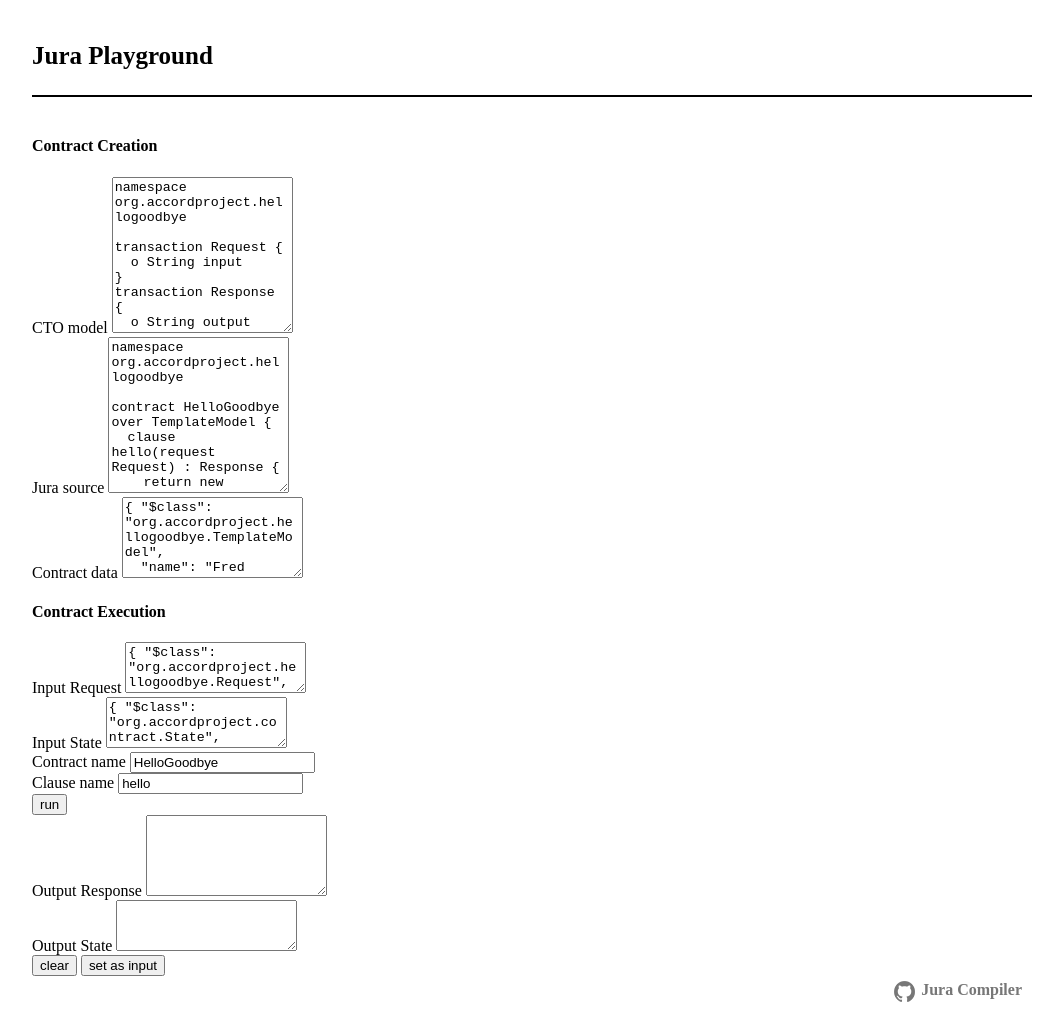
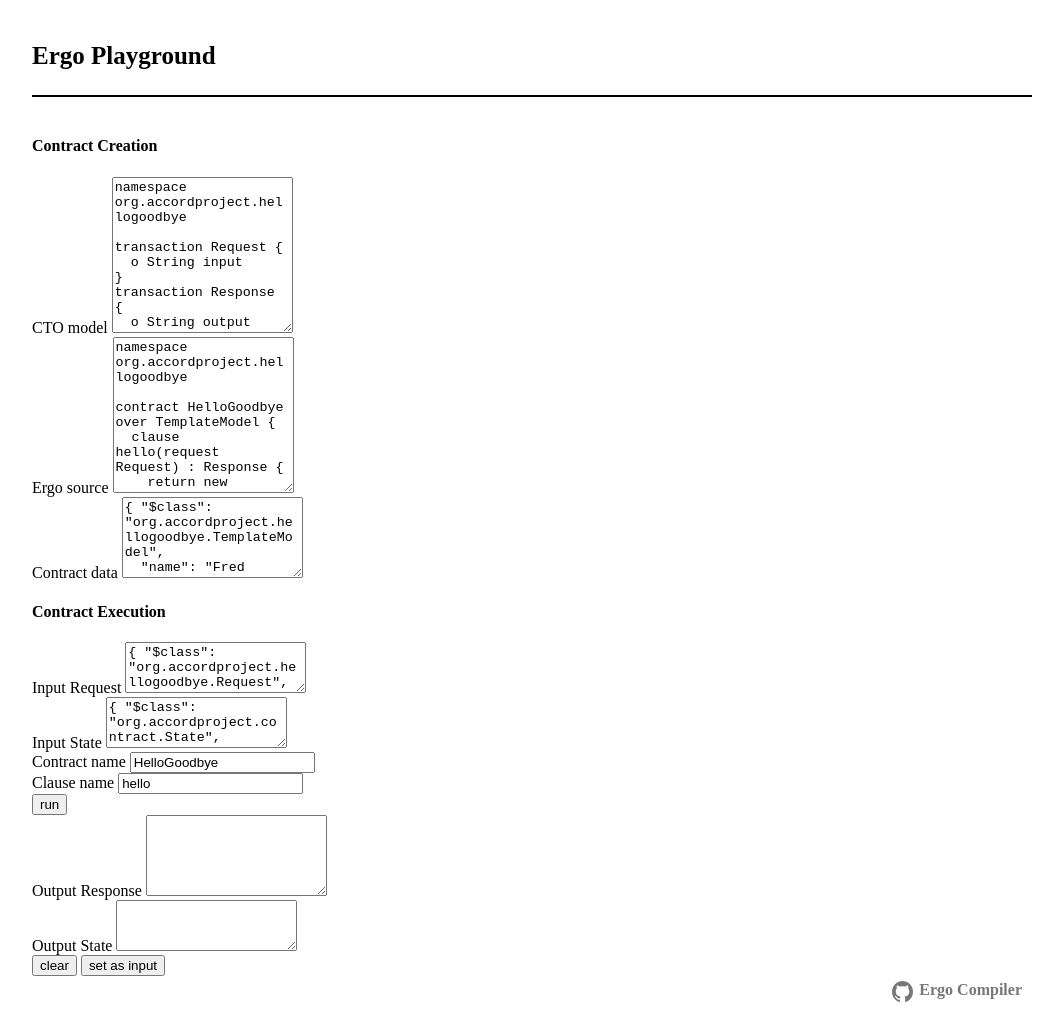
Before and after one commit to mttrbrts/ergo-playground, a Jekyll site: the page built from index.html, in a window 1280 px wide. Shown: the whole page, without its empty margins (108-1171 px from the left). Built offline with Jekyll 4.4.1, drawn with Linux system fonts in a browser that asks for light colours; nearby versions of some CDN libraries; library files that are not in the unit come from our copies.

Commit message:
Global renaming Jura --> Ergo

```diff
--- a/_config.yml
+++ b/_config.yml
@@ -1,12 +1,12 @@
 # Site settings
-title: Jura Playground
+title: Ergo Playground
 author: Jerome Simeon
 author_avatar: https://gravatar.com/avatar/ad516503a11cd5ca435acc9bb6523536?s=50
 email: jerome@clause.io
-description: A demo of the Jura language for smart legal contracts
-baseurl: "https://accordproject.github.io/jura-playground" # optional
-url: "https://accordproject.github.io/jura"
-github_repo: accordproject/jura
+description: A demo of the Ergo language for smart legal contracts
+baseurl: "" # optional
+url: "https://accordproject.github.io/ergo"
+github_repo: accordproject/ergo
 #google_analytics: UA-80085-YOUR-ID
 #disqus: disqus-id
 
--- a/_includes/demo.html
+++ b/_includes/demo.html
@@ -25,7 +25,7 @@ concept TemplateModel {
 }</textarea>
       </div>
       <div class="col">
-        <label for="source">Jura source</label>
+        <label for="source">Ergo source</label>
         <textarea class="form-control" id="source" rows="10">namespace org.accordproject.hellogoodbye
 
 contract HelloGoodbye over TemplateModel {
--- a/_includes/head.html
+++ b/_includes/head.html
@@ -9,13 +9,13 @@
     {% if page.image %}<meta name="thumbnail" content="{{ site.baseurl | prepend: site.url }}{{ page.image }}" />{% endif %}
 
     <link rel="canonical" href="{{ page.url | replace:'index.html','' | prepend: site.baseurl | prepend: site.url }}">
-    <link rel="icon" type="image/png" href="{{ "/images/juralogo.png" | prepend: site.baseurl }}">
+    <link rel="icon" type="image/png" href="{{ "/images/ergologo.png" | prepend: site.baseurl }}">
 
     <!-- Custom CSS -->
     <link href='https://fonts.googleapis.com/css?family=Open+Sans:400,600,700' rel='stylesheet' type='text/css'>
     <link rel="stylesheet" href="{{ '/assets/main.css' | prepend: site.baseurl }}">
     <link rel="stylesheet" href="{{ '/css/syntax.css' | prepend: site.baseurl }}">
-    <link rel="stylesheet" href="{{ '/css/jura.css' | prepend: site.baseurl }}">
+    <link rel="stylesheet" href="{{ '/css/ergo.css' | prepend: site.baseurl }}">
 
     {% if site.google_analytics %}
     <script>
--- a/_includes/post_footer.html
+++ b/_includes/post_footer.html
@@ -4,8 +4,8 @@
   <a id="version" href="http://github.com/{{ site.github_repo }}"
     target="_blank"
     class="page-link github-link">
-    <img src="{{ "/images/github-repo.png" | prepend: site.baseurl }}" alt="Jura Github Repository"/>
-    Jura Compiler</a>
+    <img src="{{ "/images/github-repo.png" | prepend: site.baseurl }}" alt="Ergo Github Repository"/>
+    Ergo Compiler</a>
   {% endif %}
   </div>
 </div>
--- a/_layouts/default.html
+++ b/_layouts/default.html
@@ -22,9 +22,9 @@
     <script src="{{'/node_modules/jquery/dist/jquery.min.js' | prepend: site.baseurl}}"></script>
     <script src="{{'/node_modules/popper.js/dist/umd/popper.min.js' | prepend: site.baseurl}}"></script>
     <script src="{{'/node_modules/bootstrap/dist/js/bootstrap.min.js' | prepend: site.baseurl}}"></script>
-    <!-- Jura -->
-    <script src="{{'/node_modules/jura-compiler/lib/juracore.js' | prepend: site.baseurl}}"></script>
-    <script src="{{'/node_modules/jura-engine/lib/juraruntime.js' | prepend: site.baseurl}}"></script>
+    <!-- Ergo -->
+    <script src="{{'/node_modules/@accordproject/ergo-compiler/lib/ergocore.js' | prepend: site.baseurl}}"></script>
+    <script src="{{'/node_modules/@accordproject/ergo-engine/lib/ergoruntime.js' | prepend: site.baseurl}}"></script>
     <script src="{{'/dist/bundle.js' | prepend: site.baseurl}}"></script>
     <script type="text/javascript">
       showVersion();
--- a/dist/bundle.js
+++ b/dist/bundle.js
@@ -14,15 +14,15 @@ function escapeHtml(string) {
 function compileButton() {
     // Built-in config
     const config= {
-        'source' : 'jura',
+        'source' : 'ergo',
         'target' : 'javascript',
         'withdispatch' : false
     };
     // Clean-up naming for Sexps
-    config.jura = document.getElementById("source").value;
+    config.ergo = document.getElementById("source").value;
     // Call compiler
-    document.getElementById("result").innerHTML = "[ Jura logic is compiling ]";
-    const compiled = Jura.compile(config).result;
+    document.getElementById("result").innerHTML = "[ Ergo logic is compiling ]";
+    const compiled = Ergo.compile(config).result;
     document.getElementById("result").innerHTML = escapeHtml(compiled);
 }
 function setState() {
@@ -35,15 +35,15 @@ function clearState() {
 function runButton() {
     // Built-in config
     const config= {
-        'source' : 'jura',
+        'source' : 'ergo',
         'target' : 'javascript',
         'withdispatch' : false
     };
     // Clean-up naming for Sexps
-    config.jura = document.getElementById("source").value;
+    config.ergo = document.getElementById("source").value;
     // Call compiler
     document.getElementById("result").innerHTML = "[ Compiling contract ]";
-    const compiled = Jura.compile(config).result;
+    const compiled = Ergo.compile(config).result;
     if (JSON.stringify(compiled).indexOf("Compilation error") !== -1) {
 	document.getElementById("result").innerHTML = escapeHtml(JSON.stringify(compiled));
     } else {
@@ -74,5 +74,5 @@ function runButton() {
     }
 }
 function showVersion() {
-    document.getElementById("version").innerHTML += " (v " + Jura.version() + ")";
+    document.getElementById("version").innerHTML += " (v " + Ergo.version() + ")";
 }
```
Also changed, not shown: package.json (+6 -6 lines), README.md, css/ergo.css (renamed from css/jura.css), images/ergologo.png (added), images/juralogo.png (deleted), 1 other file.
